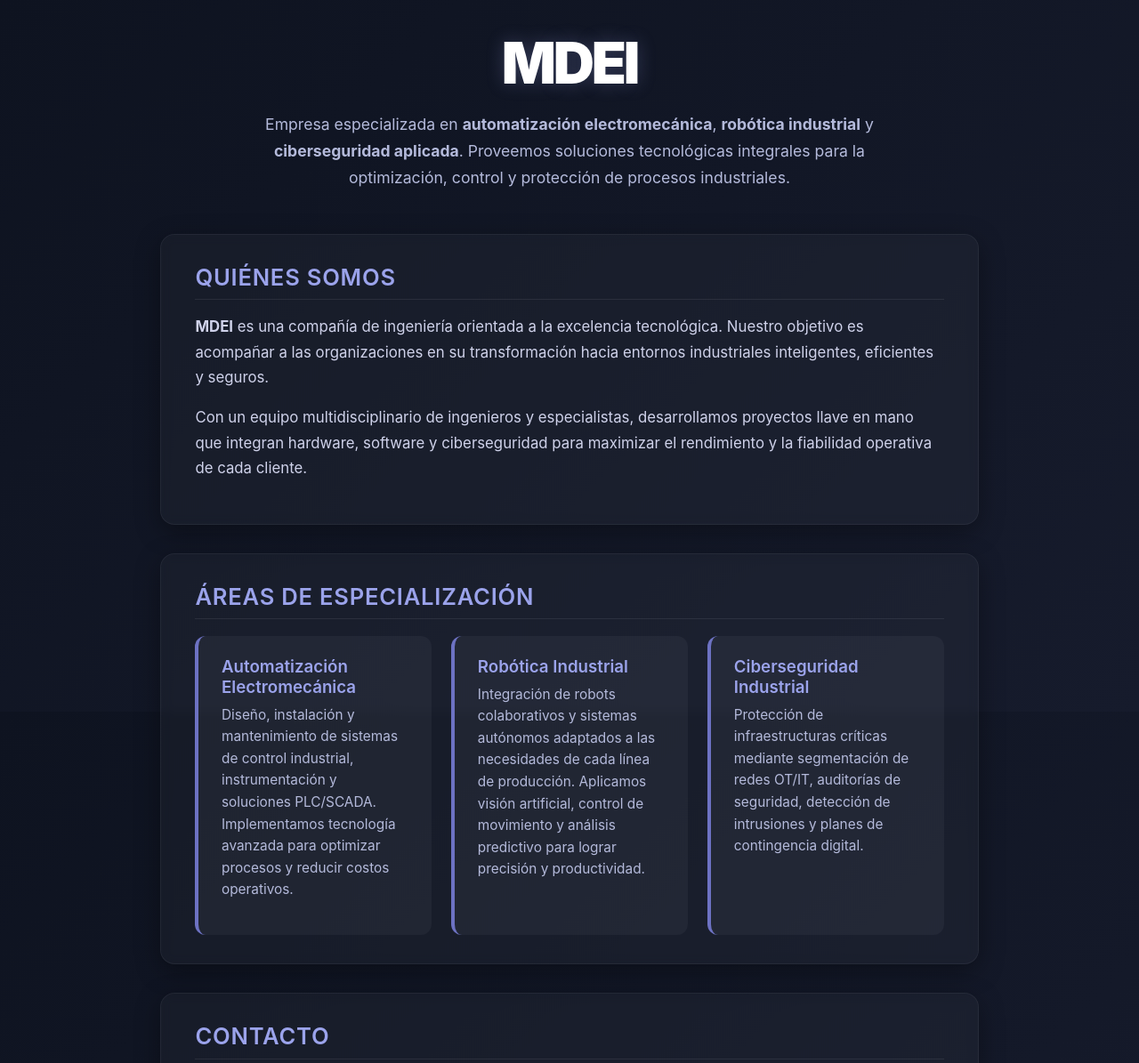
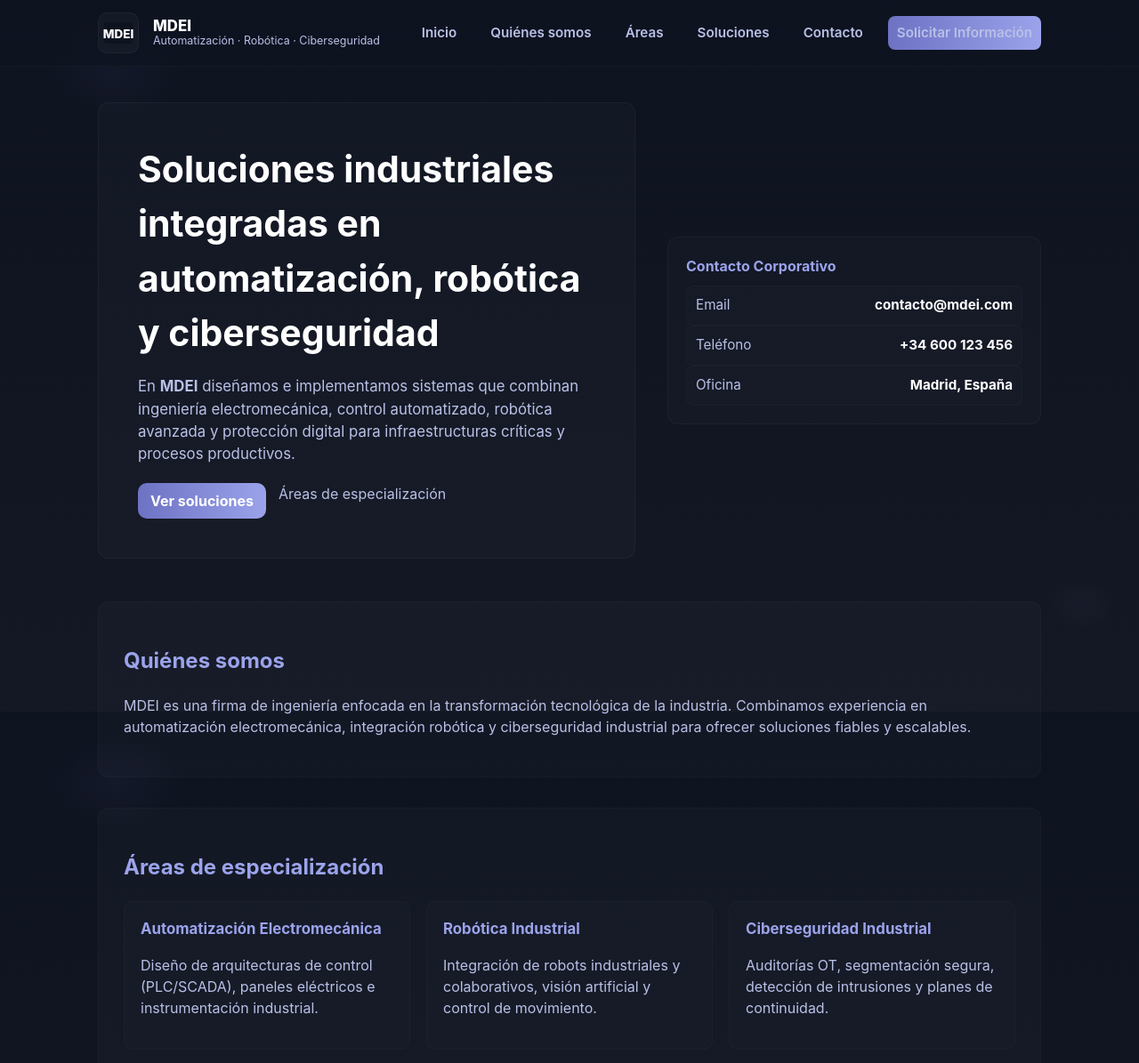
Before and after one commit to AleixFH/Aleixfh.github.io, a plain HTML site: page index.html in a window 1280 px wide. Shown: the top 1195 px of the page at 89% size. Drawn offline with Linux system fonts and the light colour scheme.

Commit message:
Update index.html

```diff
--- a/index.html
+++ b/index.html
@@ -3,213 +3,184 @@
 <head>
   <meta charset="utf-8" />
   <meta name="viewport" content="width=device-width,initial-scale=1" />
-  <title>MDEI | Automatización, Robótica y Ciberseguridad</title>
+  <title>MDEI — Automatización, Robótica y Ciberseguridad</title>
+  <meta name="description" content="MDEI: Soluciones integrales en automatización electromecánica, robótica industrial y ciberseguridad para entornos productivos." />
+  <meta name="theme-color" content="#0e1320" />
+
   <style>
-    :root {
-      --bg1: #0e1320;
-      --bg2: #161b2c;
-      --accent: #6d72c3;       /* Lila azulado principal */
-      --accent2: #9ba3eb;      /* Suave lila claro */
-      --text: #e7e9f6;
-      --steel: #b4badb;
-      --white: #ffffff;
+    :root{
+      --bg-900:#0e1320;
+      --bg-800:#141824;
+      --panel:rgba(255,255,255,0.03);
+      --accent-600:#6d72c3;
+      --accent-400:#9ba3eb;
+      --muted:#b9c0e6;
+      --white:#fff;
+      --radius:12px;
+      --max-width:1100px;
+      --easing:cubic-bezier(.2,.9,.3,1);
     }
-
-    * { margin: 0; padding: 0; box-sizing: border-box; }
-    html, body { height: 100%; font-family: 'Inter', system-ui, sans-serif; }
-
-    body {
-      background: linear-gradient(135deg, var(--bg1), var(--bg2));
-      color: var(--text);
-      -webkit-font-smoothing: antialiased;
-      display: flex;
-      flex-direction: column;
-      align-items: center;
-      min-height: 100vh;
-      padding: 2rem;
+    *{box-sizing:border-box}
+    html,body{height:100%;scroll-behavior:smooth}
+    body{
+      margin:0;
+      background:
+        radial-gradient(60rem 40rem at 10% 10%,rgba(107,114,192,0.06),transparent 8%),
+        radial-gradient(40rem 30rem at 95% 85%,rgba(155,163,235,0.03),transparent 6%),
+        linear-gradient(180deg,var(--bg-900),var(--bg-800));
+      color:var(--muted);
+      font-family:Inter,system-ui,-apple-system,"Segoe UI",Roboto,"Helvetica Neue",Arial;
+      line-height:1.5;
+      -webkit-font-smoothing:antialiased;
     }
-
-    header {
-      text-align: center;
-      margin-bottom: 3rem;
+    a{color:inherit;text-decoration:none}
+    header{
+      position:sticky;top:0;z-index:60;
+      backdrop-filter:blur(8px);
+      background:linear-gradient(180deg,rgba(14,19,32,0.72),rgba(14,19,32,0.58));
+      border-bottom:1px solid rgba(255,255,255,0.03);
     }
-
-    .logo {
-      font-size: clamp(3rem, 5vw, 4.5rem);
-      font-weight: 900;
-      letter-spacing: -0.05em;
-      color: var(--white);
-      text-transform: uppercase;
-      text-shadow: 0 0 20px rgba(155, 163, 235, 0.25);
-    }
-
-    header p {
-      color: var(--steel);
-      max-width: 750px;
-      margin: 1rem auto 0;
-      line-height: 1.7;
-      font-size: 1.1rem;
-    }
-
-    section {
-      background: rgba(255, 255, 255, 0.03);
-      border: 1px solid rgba(255, 255, 255, 0.05);
-      border-radius: 16px;
-      padding: 2rem 2.4rem;
-      margin-bottom: 2rem;
-      width: 100%;
-      max-width: 920px;
-      box-shadow: 0 8px 28px rgba(0, 0, 0, 0.35);
-      backdrop-filter: blur(6px);
-    }
-
-    section h2 {
-      font-size: 1.6rem;
-      color: var(--accent2);
-      border-bottom: 1px solid rgba(255,255,255,0.08);
-      padding-bottom: 0.6rem;
-      margin-bottom: 1rem;
-      font-weight: 600;
-      text-transform: uppercase;
-      letter-spacing: 0.03em;
-    }
-
-    section p {
-      color: #cfd2ea;
-      line-height: 1.7;
-      margin-bottom: 1rem;
-      font-size: 1.05rem;
-    }
-
-    .areas {
-      display: grid;
-      grid-template-columns: repeat(auto-fit, minmax(260px, 1fr));
-      gap: 1.4rem;
-      margin-top: 1.2rem;
-    }
-
-    .area {
-      background: rgba(255,255,255,0.04);
-      border-radius: 12px;
-      padding: 1.4rem 1.6rem;
-      border-left: 4px solid var(--accent);
-      transition: transform 0.25s ease, border-color 0.3s ease;
-    }
-
-    .area:hover {
-      transform: translateY(-4px);
-      border-color: var(--accent2);
-    }
-
-    .area h3 {
-      color: var(--accent2);
-      margin-bottom: 0.5rem;
-      font-weight: 600;
-    }
-
-    .area p {
-      color: var(--steel);
-      font-size: 0.96rem;
-      line-height: 1.6;
-    }
-
-    .btn {
-      background: linear-gradient(90deg, var(--accent), var(--accent2));
-      border: none;
-      padding: 0.9rem 1.8rem;
-      border-radius: 10px;
-      color: #fff;
-      font-weight: 600;
-      cursor: pointer;
-      margin-top: 1rem;
-      transition: transform 0.2s ease, opacity 0.2s ease;
-      font-size: 1rem;
-      letter-spacing: 0.02em;
-    }
-    .btn:hover { transform: translateY(-2px); opacity: 0.9; }
-
-    footer {
-      margin-top: auto;
-      text-align: center;
-      padding-top: 2rem;
-      color: var(--steel);
-      font-size: 0.9rem;
-      opacity: 0.85;
-    }
+    .nav-wrap{max-width:var(--max-width);margin:0 auto;padding:14px 20px;display:flex;align-items:center;justify-content:space-between;gap:24px}
+    .brand{display:flex;gap:16px;align-items:center}
+    .logo-mark{width:46px;height:46px;display:grid;place-items:center;border-radius:10px;background:rgba(255,255,255,0.03);border:1px solid rgba(255,255,255,0.04)}
+    .logo-mark svg{width:36px;height:36px}
+    .brand-title{display:flex;flex-direction:column;line-height:1}
+    .brand-title .name{color:var(--white);font-weight:800;font-size:1.05rem}
+    .brand-title .tag{color:var(--muted);font-size:.78rem;margin-top:2px}
+    nav.primary{margin-left:auto;display:flex;gap:18px;align-items:center}
+    nav.primary a{color:var(--muted);font-weight:600;font-size:.95rem;padding:8px 10px;border-radius:8px;transition:background .18s var(--easing),transform .12s var(--easing)}
+    nav.primary a:hover{background:rgba(155,163,235,0.04);color:var(--accent-400);transform:translateY(-2px)}
+    .cta{background:linear-gradient(90deg,var(--accent-600),var(--accent-400));color:#fff;padding:8px 14px;border-radius:10px;font-weight:700}
+    main{max-width:var(--max-width);margin:40px auto;padding:0 20px}
+    .hero{display:grid;grid-template-columns:1fr 420px;gap:36px;align-items:center;margin-bottom:48px}
+    .hero-card{background:rgba(255,255,255,0.02);border-radius:var(--radius);padding:44px;border:1px solid rgba(255,255,255,0.04)}
+    .hero h1{color:#fff;font-size:clamp(1.7rem,3.2vw,2.6rem);margin:0 0 12px}
+    .hero p.lead{color:var(--muted);font-size:1.05rem;margin-bottom:20px;max-width:60ch}
+    .actions{display:flex;gap:14px;flex-wrap:wrap}
+    .panel{background:rgba(255,255,255,0.015);border-radius:12px;padding:20px;border:1px solid rgba(255,255,255,0.03)}
+    .panel h4{color:var(--accent-400);margin:0 0 10px}
+    .panel .small-item{display:flex;justify-content:space-between;align-items:center;padding:10px;border-radius:8px;background:rgba(255,255,255,0.01);border:1px solid rgba(255,255,255,0.02);color:var(--muted);font-size:.95rem}
+    .small-item strong{color:#fff}
+    section.block{margin-bottom:34px;padding:28px;border-radius:12px;background:rgba(255,255,255,0.02);border:1px solid rgba(255,255,255,0.02)}
+    .grid-3{display:grid;grid-template-columns:repeat(3,1fr);gap:18px;margin-top:14px}
+    .card{padding:18px;border-radius:10px;background:rgba(255,255,255,0.01);border:1px solid rgba(255,255,255,0.02);transition:transform .2s var(--easing)}
+    .card:hover{transform:translateY(-6px)}
+    .card h3{color:var(--accent-400);margin:0;font-size:1.05rem}
+    .solutions-list{display:flex;flex-direction:column;gap:10px;margin-top:12px}
+    .solution{display:flex;gap:12px;align-items:flex-start;padding:12px;border-radius:10px;background:rgba(255,255,255,0.01);border:1px solid rgba(255,255,255,0.02)}
+    .solution .dot{width:12px;height:12px;border-radius:999px;background:var(--accent-600);margin-top:6px}
+    .contact-grid{display:grid;grid-template-columns:1fr 320px;gap:20px;align-items:start}
+    .field{display:flex;flex-direction:column;gap:6px}
+    input,textarea{background:rgba(255,255,255,0.02);border:1px solid rgba(255,255,255,0.04);color:var(--muted);padding:10px 12px;border-radius:8px;font-size:.95rem}
+    textarea{min-height:120px;resize:vertical}
+    .submit{display:inline-block;padding:10px 16px;border-radius:10px;border:0;background:linear-gradient(90deg,var(--accent-600),var(--accent-400));color:#fff;font-weight:700;cursor:pointer}
+    footer{margin-top:40px;padding:28px 0;color:var(--muted);font-size:.9rem;border-top:1px solid rgba(255,255,255,0.02)}
+    @media(max-width:1024px){.hero{grid-template-columns:1fr}.contact-grid{grid-template-columns:1fr}}
+    @media(max-width:640px){nav.primary{display:none}.grid-3{grid-template-columns:1fr}}
   </style>
 </head>
 <body>
-  <header>
-    <div class="logo">MDEI</div>
-    <p>
-      Empresa especializada en <strong>automatización electromecánica</strong>,
-      <strong>robótica industrial</strong> y <strong>ciberseguridad aplicada</strong>.
-      Proveemos soluciones tecnológicas integrales para la optimización,
-      control y protección de procesos industriales.
-    </p>
-  </header>
+<header>
+  <div class="nav-wrap">
+    <div class="brand">
+      <div class="logo-mark">
+        <svg viewBox="0 0 48 48" xmlns="http://www.w3.org/2000/svg"><rect x="2" y="8" width="44" height="32" rx="6" fill="#0e1320"/><text x="24" y="32" text-anchor="middle" font-family="Inter,Arial" font-weight="800" font-size="18" fill="#ffffff">MDEI</text></svg>
+      </div>
+      <div class="brand-title">
+        <div class="name">MDEI</div>
+        <div class="tag">Automatización · Robótica · Ciberseguridad</div>
+      </div>
+    </div>
+    <nav class="primary">
+      <a href="#inicio">Inicio</a>
+      <a href="#nosotros">Quiénes somos</a>
+      <a href="#areas">Áreas</a>
+      <a href="#soluciones">Soluciones</a>
+      <a href="#contacto">Contacto</a>
+      <a class="cta" href="#contacto">Solicitar Información</a>
+    </nav>
+  </div>
+</header>
 
-  <section id="nosotros">
-    <h2>Quiénes Somos</h2>
-    <p>
-      <strong>MDEI</strong> es una compañía de ingeniería orientada a la excelencia tecnológica.
-      Nuestro objetivo es acompañar a las organizaciones en su transformación hacia entornos
-      industriales inteligentes, eficientes y seguros.
-    </p>
-    <p>
-      Con un equipo multidisciplinario de ingenieros y especialistas, desarrollamos proyectos
-      llave en mano que integran hardware, software y ciberseguridad para maximizar el rendimiento
-      y la fiabilidad operativa de cada cliente.
-    </p>
+<main id="inicio">
+  <section class="hero">
+    <div class="hero-card">
+      <h1>Soluciones industriales integradas en automatización, robótica y ciberseguridad</h1>
+      <p class="lead">En <strong>MDEI</strong> diseñamos e implementamos sistemas que combinan ingeniería electromecánica, control automatizado, robótica avanzada y protección digital para infraestructuras críticas y procesos productivos.</p>
+      <div class="actions">
+        <a class="cta" href="#soluciones">Ver soluciones</a>
+        <a class="muted" href="#areas">Áreas de especialización</a>
+      </div>
+    </div>
+    <aside class="panel">
+      <h4>Contacto Corporativo</h4>
+      <div class="small-item"><span>Email</span><strong>contacto@mdei.com</strong></div>
+      <div class="small-item"><span>Teléfono</span><strong>+34 600 123 456</strong></div>
+      <div class="small-item"><span>Oficina</span><strong>Madrid, España</strong></div>
+    </aside>
   </section>
 
-  <section id="areas">
-    <h2>Áreas de Especialización</h2>
-    <div class="areas">
-      <div class="area">
-        <h3>Automatización Electromecánica</h3>
-        <p>
-          Diseño, instalación y mantenimiento de sistemas de control industrial, instrumentación
-          y soluciones PLC/SCADA. Implementamos tecnología avanzada para optimizar procesos
-          y reducir costos operativos.
-        </p>
-      </div>
-      <div class="area">
-        <h3>Robótica Industrial</h3>
-        <p>
-          Integración de robots colaborativos y sistemas autónomos adaptados a las necesidades
-          de cada línea de producción. Aplicamos visión artificial, control de movimiento y
-          análisis predictivo para lograr precisión y productividad.
-        </p>
-      </div>
-      <div class="area">
-        <h3>Ciberseguridad Industrial</h3>
-        <p>
-          Protección de infraestructuras críticas mediante segmentación de redes OT/IT,
-          auditorías de seguridad, detección de intrusiones y planes de contingencia digital.
-        </p>
-      </div>
+  <section id="nosotros" class="block">
+    <h2 style="color:var(--accent-400)">Quiénes somos</h2>
+    <p>MDEI es una firma de ingeniería enfocada en la transformación tecnológica de la industria. Combinamos experiencia en automatización electromecánica, integración robótica y ciberseguridad industrial para ofrecer soluciones fiables y escalables.</p>
+  </section>
+
+  <section id="areas" class="block">
+    <h2 style="color:var(--accent-400)">Áreas de especialización</h2>
+    <div class="grid-3">
+      <div class="card"><h3>Automatización Electromecánica</h3><p>Diseño de arquitecturas de control (PLC/SCADA), paneles eléctricos e instrumentación industrial.</p></div>
+      <div class="card"><h3>Robótica Industrial</h3><p>Integración de robots industriales y colaborativos, visión artificial y control de movimiento.</p></div>
+      <div class="card"><h3>Ciberseguridad Industrial</h3><p>Auditorías OT, segmentación segura, detección de intrusiones y planes de continuidad.</p></div>
     </div>
   </section>
 
-  <section id="contacto">
-    <h2>Contacto</h2>
-    <p>
-      Si desea más información sobre nuestros servicios o concertar una reunión técnica,
-      puede comunicarse con nuestro equipo de ingeniería:
-    </p>
-    <p>
-      <strong>Email:</strong> info@mdei.com<br>
-      <strong>Teléfono:</strong> +34 727 785 408<br>
-      <strong>Ubicación:</strong> Mataró (BCN), España
-    </p>
-    <button class="btn" onclick="alert('Gracias por contactar con MDEI. Un representante se pondrá en contacto con usted en breve.')">
-      Solicitar Información
-    </button>
+  <section id="soluciones" class="block">
+    <h2 style="color:var(--accent-400)">Soluciones</h2>
+    <div class="solutions-list">
+      <div class="solution"><div class="dot"></div><p><strong>Automatización de líneas de producción:</strong> Integración completa de PLC, I/O, SCADA y HMI.</p></div>
+      <div class="solution"><div class="dot"></div><p><strong>Robots colaborativos:</strong> Celdas seguras con visión artificial para ensamblaje y control de calidad.</p></div>
+      <div class="solution"><div class="dot"></div><p><strong>Programa de ciberseguridad OT:</strong> Auditoría, segmentación, hardening y monitorización continua.</p></div>
+    </div>
+  </section>
+
+  <section id="contacto" class="block">
+    <h2 style="color:var(--accent-400)">Contacto</h2>
+    <div class="contact-grid">
+      <form action="https://formspree.io/f/xqawabvr" method="POST">
+        <div class="field"><label for="nombre">Nombre / Empresa</label><input id="nombre" name="nombre" type="text" required></div>
+        <div class="field" style="margin-top:12px"><label for="email">Correo electrónico</label><input id="email" name="email" type="email" required></div>
+        <div class="field" style="margin-top:12px"><label for="mensaje">Mensaje / Requerimiento</label><textarea id="mensaje" name="mensaje" required></textarea></div>
+        <input type="hidden" name="_subject" value="Nuevo mensaje desde MDEI Web">
+        <input type="hidden" name="_language" value="es">
+        <input type="hidden" name="_captcha" value="false">
+        <div style="margin-top:14px"><button class="submit" type="submit">Enviar solicitud</button></div>
+      </form>
+      <aside style="padding:14px;border-radius:10px;background:rgba(255,255,255,0.01);border:1px solid rgba(255,255,255,0.02)">
+        <h4 style="color:var(--accent-400)">Datos de contacto</h4>
+        <p><strong>Email:</strong> contacto@mdei.com<br><strong>Tel:</strong> +34 600 123 456<br><strong>Dirección:</strong> Madrid, España</p>
+      </aside>
+    </div>
   </section>
 
   <footer>
-    © 2025 MDEI — Ingeniería, Automatización y Ciberseguridad Industrial. Todos los derechos reservados.
+    <div style="max-width:var(--max-width);margin:0 auto;padding:0 20px;display:flex;justify-content:space-between;flex-wrap:wrap;gap:20px">
+      <div>© 2025 MDEI — Ingeniería, Automatización y Ciberseguridad Industrial</div>
+      <div><a href="#">Política de Privacidad</a> · <a href="#">Aviso Legal</a></div>
+    </div>
   </footer>
+</main>
+
+<script>
+  // Simple reveal animation
+  const items=document.querySelectorAll('section');
+  const obs=new IntersectionObserver(es=>{es.forEach(e=>{if(e.isIntersecting){e.target.style.opacity=1;obs.unobserve(e.target);}})},{threshold:.1});
+  items.forEach(it=>{it.style.opacity=0;it.style.transition='opacity .8s ease';obs.observe(it);});
+
+  // Confirm submit
+  const form=document.querySelector('form[action*="formspree"]');
+  if(form){
+    form.addEventListener('submit',()=>setTimeout(()=>alert('✅ Su mensaje fue enviado correctamente. Gracias por contactar con MDEI.'),800));
+  }
+</script>
 </body>
 </html>
```
